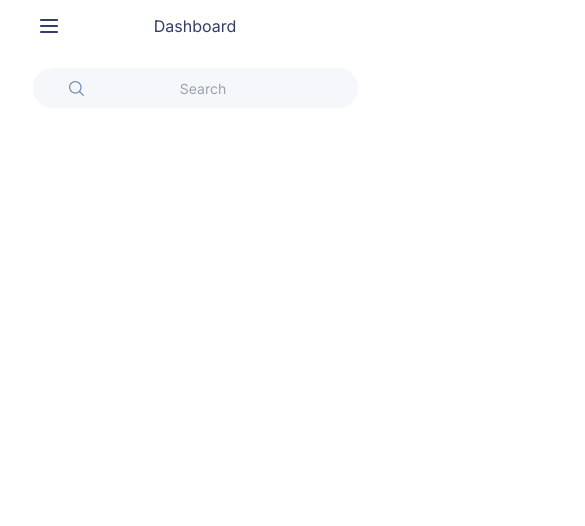
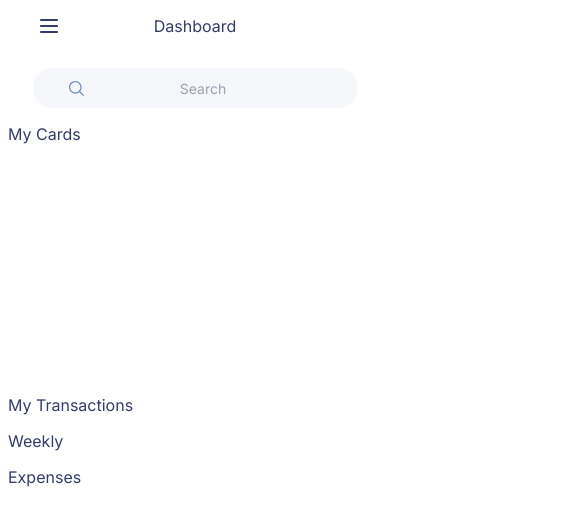
Before and after one commit to mothibimalebana/fds-system-client, a React (Vite) app: page /Dashboard in a window 390 px wide. Shown: the top 526 px of the page, 585 px wide, since content can reach past the window. Built offline with nearby package versions, Linux system fonts and the light colour scheme.

Commit message:
fix: slide.js now shows 1 card at a time, card issue is fixed on mobile

```diff
--- a/src/App.jsx
+++ b/src/App.jsx
@@ -11,6 +11,7 @@ function App() {
       <Nav />
       <div className="outlet col-start-2 col-end-3 w-full">
         <NavH/>
+        <Outlet/>
       </div>
     </div>
     </>
--- a/src/components/CardCarousel.jsx
+++ b/src/components/CardCarousel.jsx
@@ -13,14 +13,14 @@ function CardCarousel() {
     <>
       <Swiper
         slidesPerView={1}
-        spaceBetween={1}
+        spaceBetween={4}
         pagination={{
           clickable: true,
         }}
         modules={[Pagination]}
         className="mySwiper"
       >
-        <SwiperSlide><CreditCard cardHolder='Thabisile Moloi'/></SwiperSlide>
+        <SwiperSlide className='swiperSlide'><CreditCard cardHolder='Thabisile Moloi'/></SwiperSlide>
         <SwiperSlide><CreditCard cardHolder='Thabelo Budeli'/></SwiperSlide>
       </Swiper>
     </>
--- a/src/css/Dashboard.css
+++ b/src/css/Dashboard.css
@@ -1,6 +1,7 @@
 @media (min-width: 768px) {
     .container{
         background: #FFF;
+        max-width: none;
     }
  }
 
--- a/src/css/NavH.css
+++ b/src/css/NavH.css
@@ -21,9 +21,6 @@
 }
 .navH {
     min-width: 100%;
+}
 
 }
-h3{
-    font-size: ;
-}
-}
--- a/src/dashboard/Dashboard.jsx
+++ b/src/dashboard/Dashboard.jsx
@@ -35,7 +35,9 @@ return(
             <div className="container flex flex-col justify-between w-full">
                 <div className="myCards">
                     <h3 className="cardsTitle">My Cards</h3>
-                    <div className="cardCarousel">
+                    <div className="cardCarousel flex gap-10">
+                        <CreditCard/>
+                        <CreditCard/>
                     </div>
                 </div>
                 <div className="recentTransactions">
```
